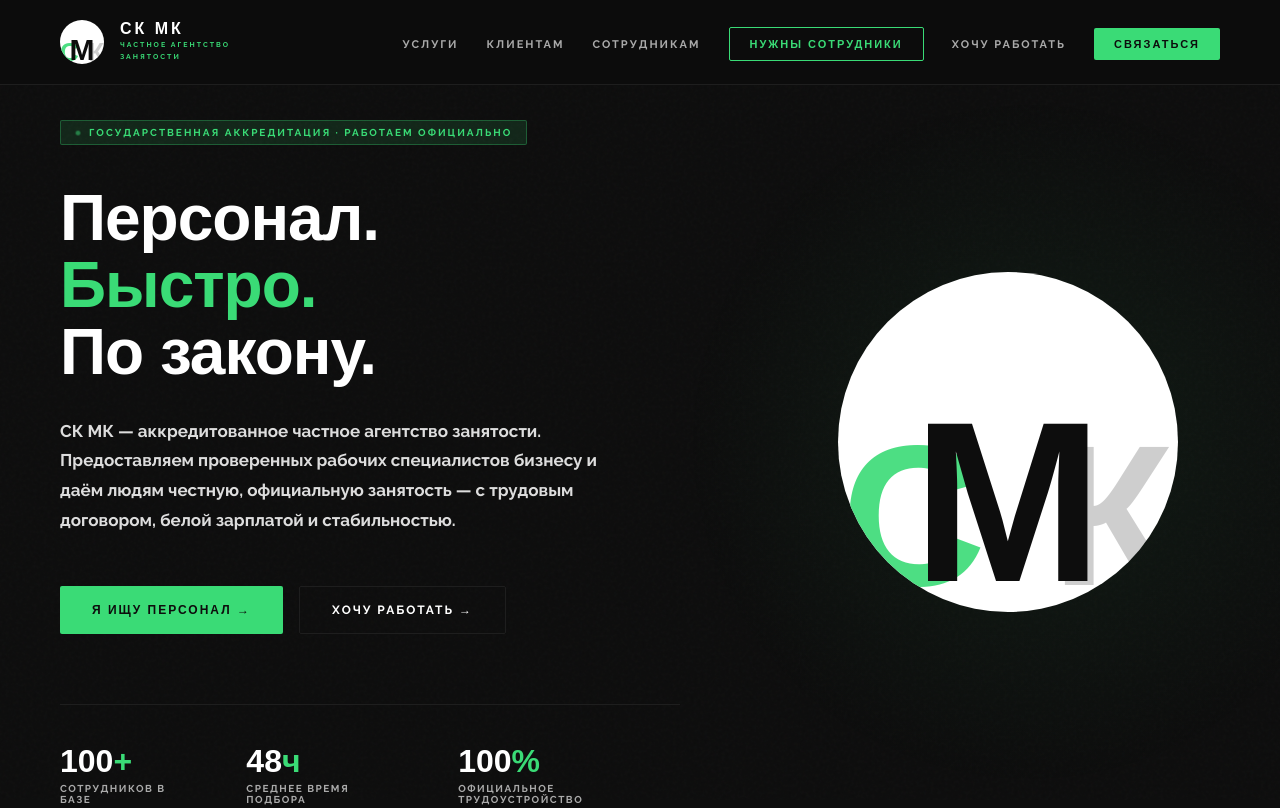
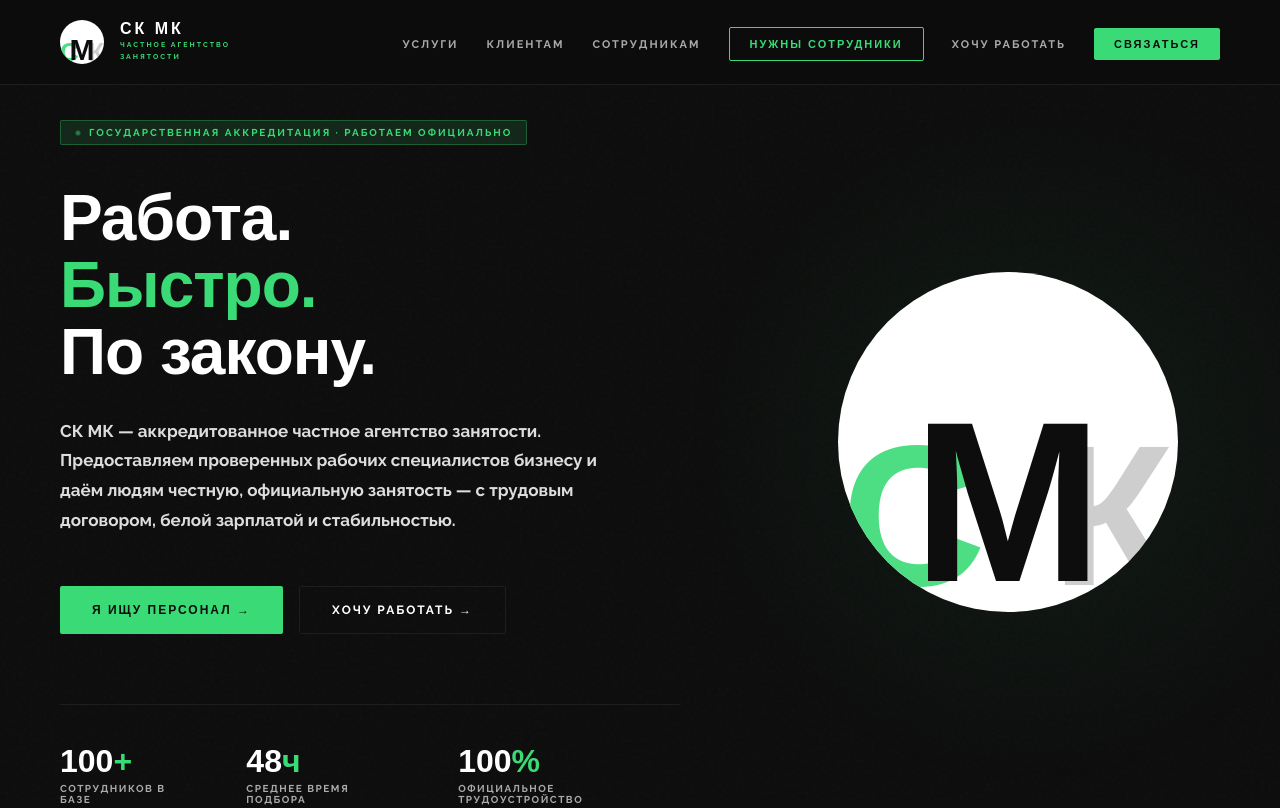
Before and after one commit to messerlealisa2017-web/skmk, a plain HTML site: page index.html in a window 1280 px wide. Shown: the top 808 px of the page. Drawn offline with Linux system fonts and the light colour scheme; a web font is replaced by a local one.

Commit message:
Update index.html

```diff
--- a/index.html
+++ b/index.html
@@ -237,7 +237,7 @@
 
   <div class="hero-content">
     <div class="hero-badge"><div class="hero-badge-dot"></div><span>Государственная аккредитация · Работаем официально</span></div>
-    <h1>Персонал.<br><em>Быстро.</em><br>По закону.</h1>
+    <h1>Работа.<br><em>Быстро.</em><br>По закону.</h1>
     <p class="hero-desc">СК МК — аккредитованное частное агентство занятости. Предоставляем проверенных рабочих специалистов бизнесу и даём людям честную, официальную занятость — с трудовым договором, белой зарплатой и стабильностью.</p>
     <div class="hero-actions">
       <a href="#need-staff" class="btn-primary">Я ищу персонал →</a>
```
